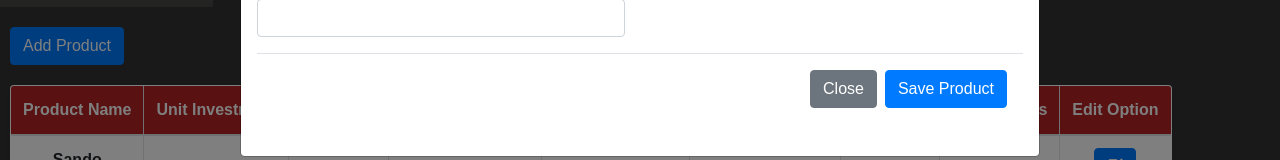
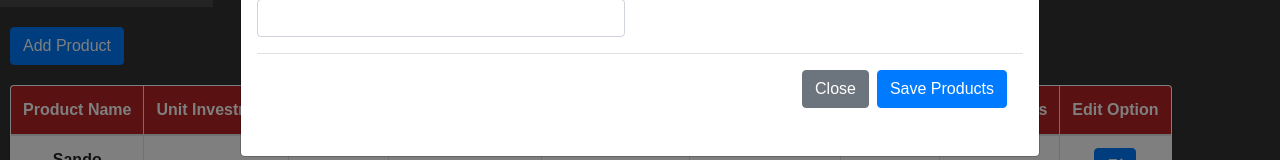
Before and after one commit to jobertivanlopez/Clothing-Store, a plain HTML site: page FrontEnd/product.html in a window 1280 px wide. Both pictures are taken after a click on the button "Add Product". Shown: the part 853-1013 px from the top of the page. Drawn offline with nearby package versions, Linux system fonts and the light colour scheme.

Commit message:
11-17-24

```diff
--- a/FrontEnd/product.html
+++ b/FrontEnd/product.html
@@ -130,7 +130,7 @@
                     <!-- Modal Footer with Action Button -->
                     <div class="modal-footer">
                         <button type="button" class="btn btn-secondary" data-dismiss="modal">Close</button>
-                        <button type="submit" class="btn btn-primary">Save Product</button>
+                        <button type="submit" class="btn btn-primary">Save Products</button>
                     </div>
                 </form>
             </div>
@@ -138,7 +138,7 @@
     </div>
 </div>
 
-        <!-- inventory -->
+         <!-- inventory -->
         <table class="table table-bordered">
           <thead>
             <tr>
```
